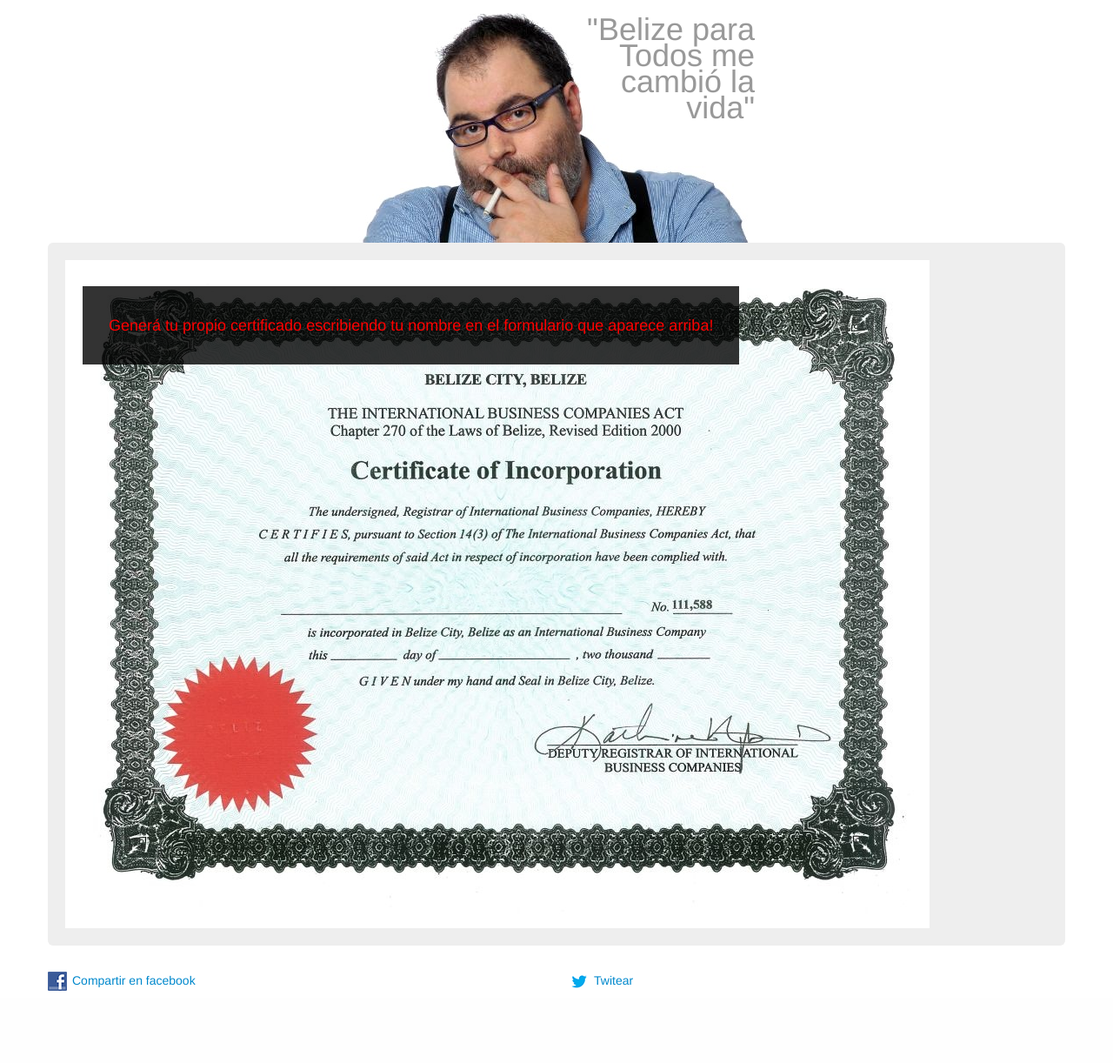
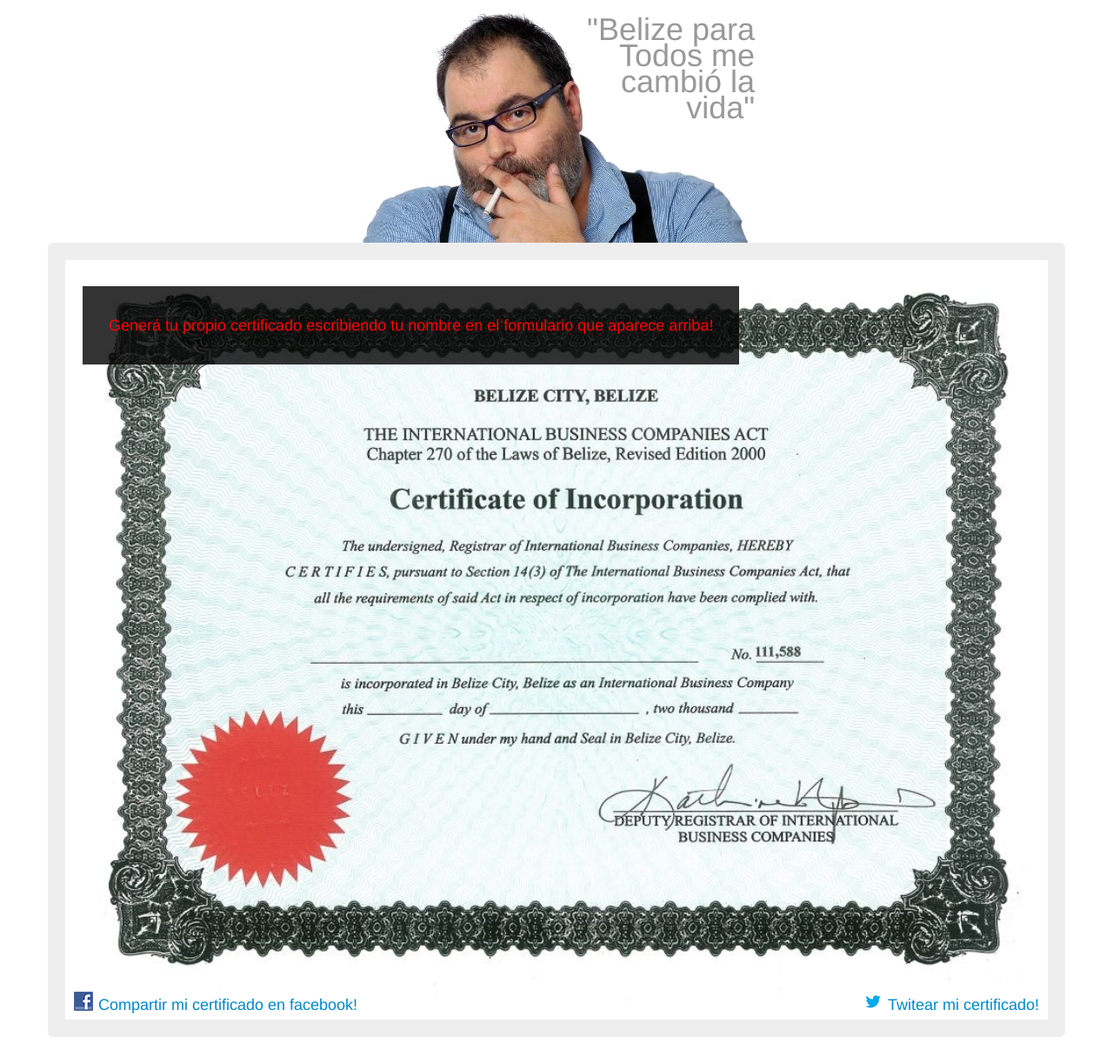
Before and after one commit to gerardobort/belize, a PHP site: page / in a window 1280 px wide. Shown: the part 501-1723 px from the top of the page at 87% size. Before the commit the page ends 1640 px from the top, so only its background shows below. Run offline with PHP 8.4, Linux system fonts and the light colour scheme; some libraries are stand-ins or nearby versions.

Commit message:
UX updates

```diff
--- a/index.css
+++ b/index.css
@@ -40,12 +40,16 @@
     width: 200px;
 }
 
-#result-container {
+.result-container {
     position: relative;
 }
 
 #img-art {
     position: relative;
+}
+
+#img-art img {
+    width: 100%;
 }
 
 #img-art.default:after,
@@ -68,12 +72,26 @@
     padding-left: 28px;
     height: 22px;
     display: block;
+    position: absolute;
+    left: 30px;
+    bottom: 30px;
 }
+
 #share-tw {
     background: url(artwork/twitter.png) no-repeat;
     padding-left: 28px;
     height: 22px;
     display: block;
+    position: absolute;
+    right: 30px;
+    bottom: 30px;
+}
+
+#img-art.custom ~ #share-fb,
+#img-art.custom ~ #share-tw {
+    background-color: #0e0;
+    padding: 20px;
+    border-radius: 10px;
 }
 
 @media screen and (max-width: 480px) {
--- a/index.html
+++ b/index.html
@@ -81,15 +81,15 @@
 
         <div class="row-fluid">
             <div class="hero-unit result-container">
+
                 <div id="img-art" class="default">
                     <img id="img-result" src="artwork/v1.jpg" />
                 </div>
+
+                <a href="#" id="share-fb">Compartir mi certificado en facebook!</a>
+                <a href="#" id="share-tw">Twitear mi certificado!</a>
+
             </div>
-        </div>
-
-    	<div class="row-fluid">
-             <div class="span6"><a href="#" id="share-fb">Compartir en facebook</a></div>
-             <div class="span6"><a href="#" id="share-tw">Twitear</a></div>
         </div>
 
         <div class="row-fluid">
@@ -129,6 +129,7 @@
 
         form.fullname.focus();
     </script>
+
     <script>
         var fbshare = document.getElementById("share-fb");
         var tws = document.getElementById("share-tw");
@@ -158,6 +159,7 @@
             window.open('https://twitter.com/share?url=' + escape('http://belize.gosocial.com.ar')+   '&text=' + escape('Ya tengo mi certificate of incorporation! ' + url) + '&hashtags=' + escape('belizeParaTodos'), 'top=' + winTop + ',left=' + winLeft + ',toolbar=0,status=0,width=' + winWidth + ',height=' + winHeight);
         }
     </script>
+
     <script>
 
       (function(i,s,o,g,r,a,m){i['GoogleAnalyticsObject']=r;i[r]=i[r]||function(){
@@ -169,6 +171,7 @@
       ga('send', 'pageview');
 
     </script>
+
     <script>(function(d, s, id) {
       var js, fjs = d.getElementsByTagName(s)[0];
       if (d.getElementById(id)) return;
@@ -176,5 +179,6 @@
       js.src = "//connect.facebook.net/en_US/all.js#xfbml=1&appId=368564319929971";
       fjs.parentNode.insertBefore(js, fjs);
     }(document, 'script', 'facebook-jssdk'));</script>
+
 </body>
 </html>
```
Lines whose indentation alone changed are shown as unchanged.
